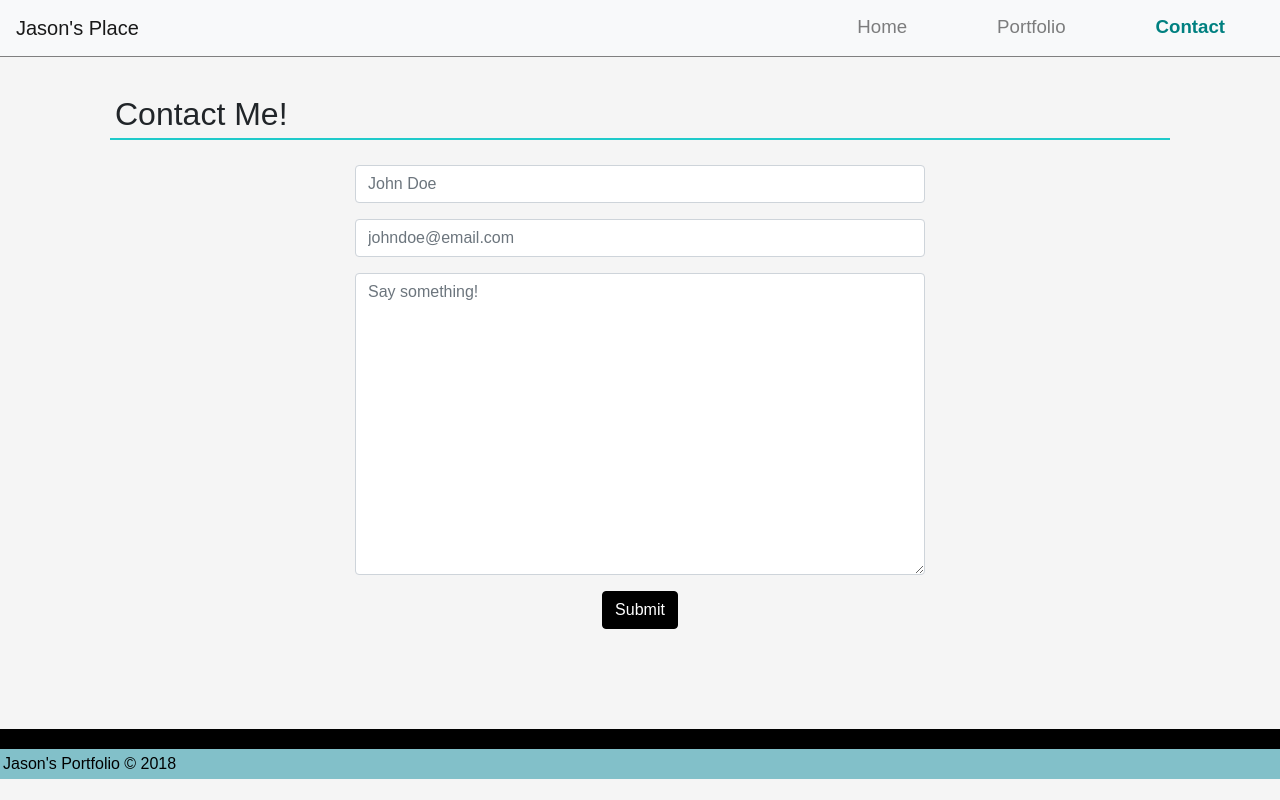
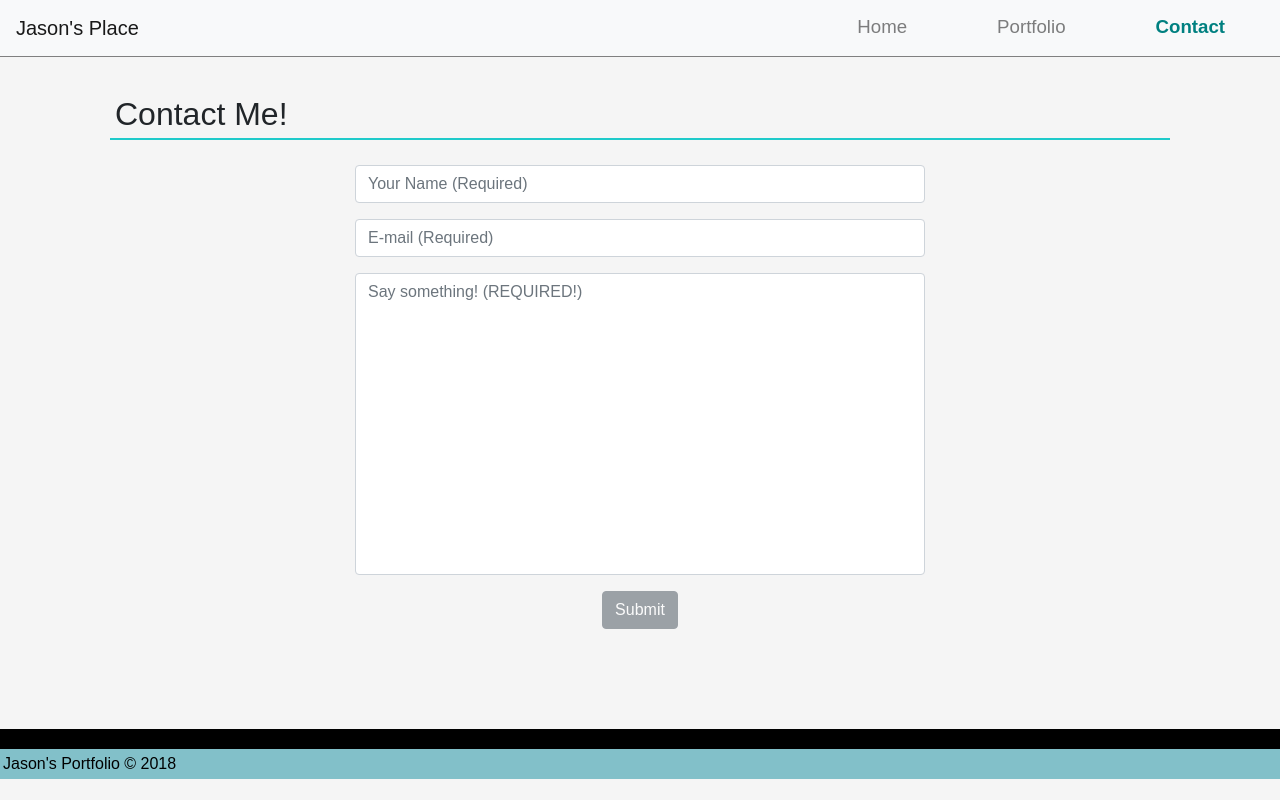
Before and after one commit to jasonfelipe/Portfolio-3.0, a React (Create React App) app in the folder client/: page /contact in a window 1280 px wide. Built offline with nearby package versions, Linux system fonts and the light colour scheme; a web font is replaced by a local one.

Commit message:
debugging modal, disabled textarea css, put a disable on submit

```diff
--- a/client/src/pages/Contact.js
+++ b/client/src/pages/Contact.js
@@ -61,19 +61,15 @@ class Contact extends Component {
             name: this.state.name,
             email: this.state.email,
             comment: this.state.comment
-        }
+        };
 
         API.sendComment(post)
             .then(res => {
-                this.setState({
-                    name: "",
-                    email: "",
-                    comment: "",
-                    show: true
-
-                })
+                console.log(res);
+                this.resetForm();
+                this.showModal();
             })
-            .catch(err => console.log(err))
+            .catch(err => console.log(err));
     };
 
 
@@ -92,24 +88,28 @@ class Contact extends Component {
                                 value={this.state.name}
                                 onChange={this.handleInputChange}
                                 name="name"
-                                placeholder="John Doe"
+                                placeholder="Your Name (Required)"
                             />
 
                             <Input
                                 value={this.state.email}
                                 onChange={this.handleInputChange}
                                 name="email"
-                                placeholder="johndoe@email.com"
+                                placeholder="E-mail (Required)"
                             />
 
                             <TextArea
                                 value={this.state.comment}
                                 onChange={this.handleInputChange}
                                 name="comment"
-                                placeholder="Say something!"
+                                placeholder="Say something! (REQUIRED!)"
                             />
 
-                            <button className='btn btn-secondary' onClick={this.handleSubmit}>
+                            <button
+                                className='btn btn-secondary'
+                                onClick={this.handleSubmit}
+                                disabled={!this.state.name || !this.state.email || !this.state.comment}
+                            >
                                 Submit
                             </button>
 
@@ -123,20 +123,17 @@ class Contact extends Component {
                                     Comment Created!
                                 </h3>
                             </div>
-
                             <div style={{ color: 'black' }} className='modal-body'>
 
                                 <p>Thanks you for your feedback!</p>
                                 <br/>
                                 <p>I appreciate it :)</p>
 
-
                                 <div className='modal-footer'>
                                     <button className='btn btn-danger' onClick={this.hide}>Close</button>
                                 </div>
                             </div>
                         </div>
-
                     </div>
 
 
--- a/client/src/pages/pages.css
+++ b/client/src/pages/pages.css
@@ -24,6 +24,10 @@ body {
 
 .contentRow {
     border: 1px solid rgb(174, 237, 241);
+}
+
+textarea {
+    resize: none;
 }
 
 .parallax {
```
Also changed, not shown: 1 other file (tests, documents, lock files or other folders).
